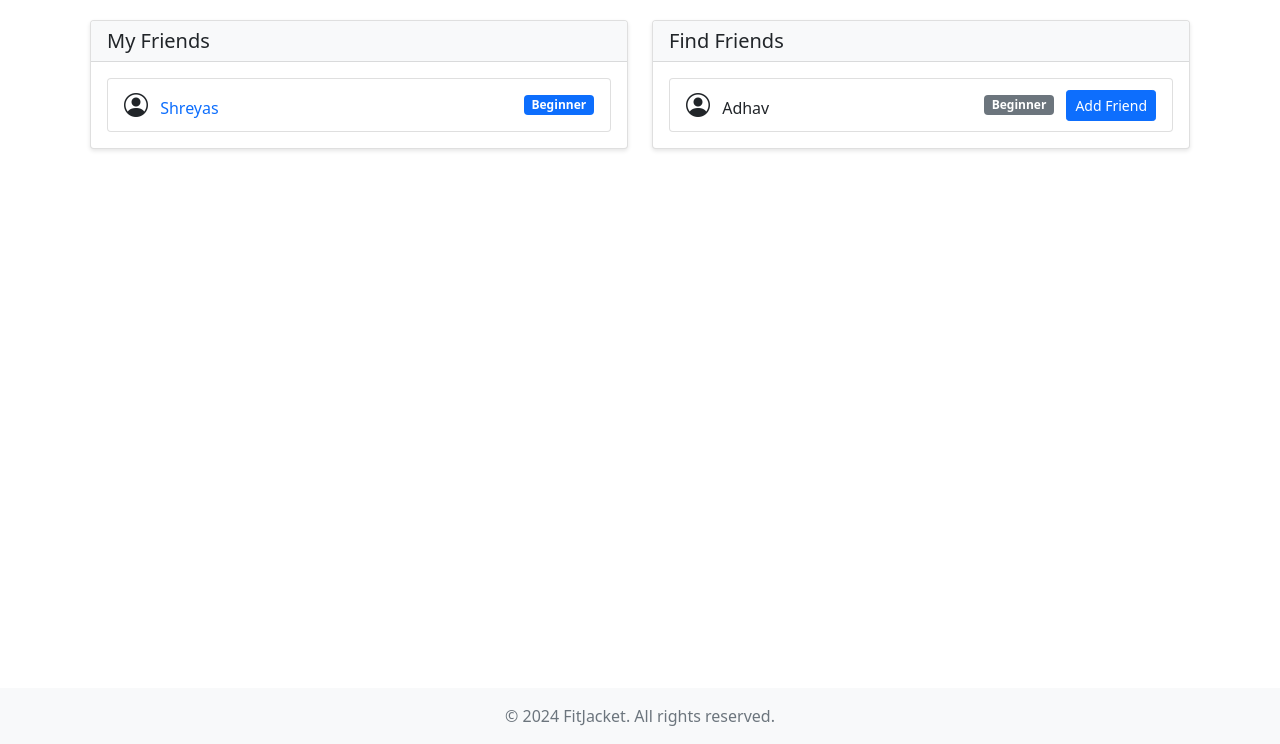
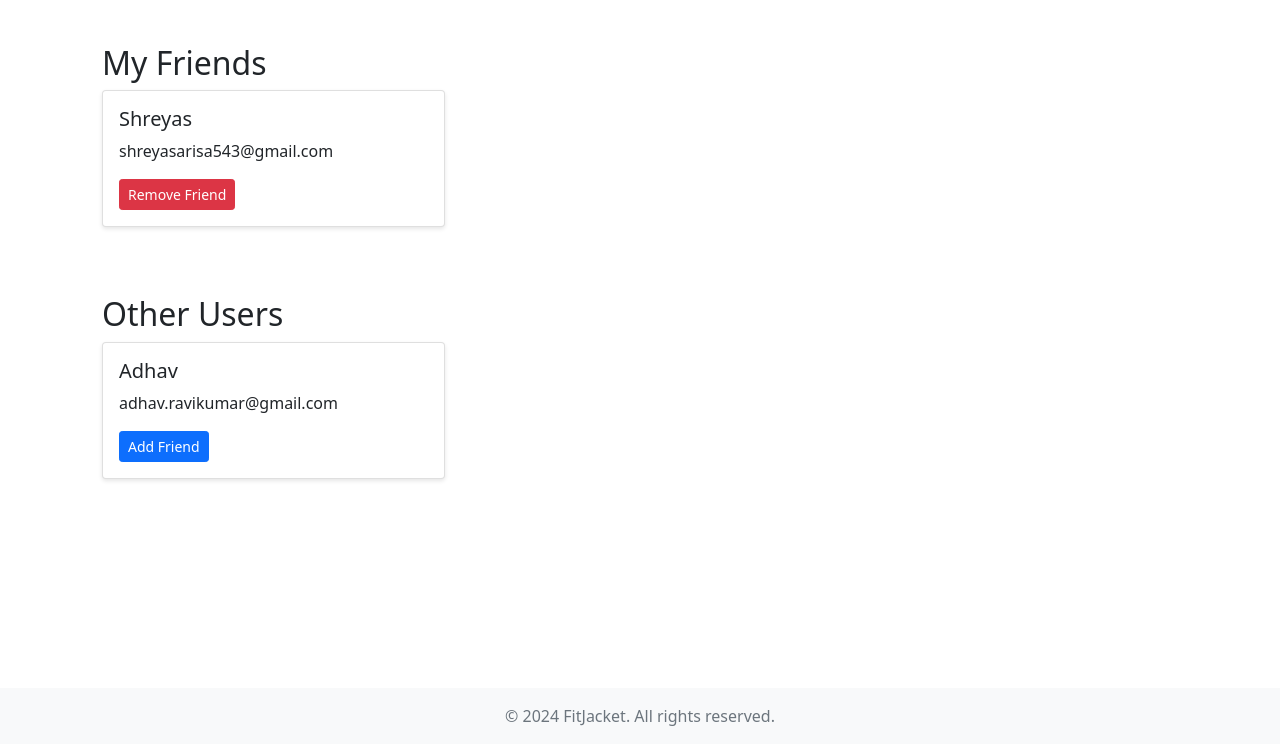
Before and after one commit to Shreyas765/FitJacket, a Django app: page /friends/ in a window 1280 px wide. Shown: the part 56-800 px from the top of the page. Run offline with Django 5.2, Linux system fonts and the light colour scheme; a user stored in the database is signed in; data comes from the database, SQL or seed files in the repository; both versions use the stored data as it was after the commit; some libraries are stand-ins or nearby versions.

Commit message:
added ability to delete friends, workouts, rpogress logs, etc

```diff
--- a/fitness/templates/fitness/friends.html
+++ b/fitness/templates/fitness/friends.html
@@ -3,78 +3,43 @@
 {% block title %}Friends - FitJacket{% endblock %}
 
 {% block content %}
+<div class="container mt-4">
+    <h2>My Friends</h2>
     <div class="row">
-    <!-- Current Friends -->
-    <div class="col-md-6">
+        {% for friend in friends %}
+        <div class="col-md-4 mb-4">
             <div class="card">
-            <div class="card-header">
-                <h5 class="mb-0">My Friends</h5>
+                <div class="card-body">
+                    <h5 class="card-title">{{ friend.username }}</h5>
+                    <p class="card-text">{{ friend.email }}</p>
+                    <a href="{% url 'remove_friend' friend.id %}" class="btn btn-danger btn-sm">Remove Friend</a>
                 </div>
-            <div class="card-body">
-                {% if friends %}
-                    <div class="list-group">
-                        {% for friend in friends %}
-                            <div class="list-group-item">
-                                <div class="d-flex justify-content-between align-items-center">
-                                    <div>
-                                        {% if friend.profile_picture %}
-                                            <img src="{{ friend.profile_picture.url }}" alt="{{ friend.username }}"
-                                                 class="rounded-circle me-2" style="width: 40px; height: 40px; object-fit: cover;">
-                                        {% else %}
-                                            <i class="bi bi-person-circle me-2" style="font-size: 1.5rem;"></i>
-                                        {% endif %}
-                                        <a href="{% url 'user_profile' friend.id %}" class="text-decoration-none">
-                                            {{ friend.username }}
-                                        </a>
             </div>
-                                    <span class="badge bg-primary">{{ friend.get_fitness_level_display }}</span>
         </div>
+        {% empty %}
+        <div class="col-12">
+            <p>You haven't added any friends yet.</p>
         </div>
         {% endfor %}
     </div>
-                {% else %}
-                    <p class="text-muted">You haven't added any friends yet.</p>
-                {% endif %}
+
+    <h2 class="mt-4">Other Users</h2>
+    <div class="row">
+        {% for user in other_users %}
+        <div class="col-md-4 mb-4">
+            <div class="card">
+                <div class="card-body">
+                    <h5 class="card-title">{{ user.username }}</h5>
+                    <p class="card-text">{{ user.email }}</p>
+                    <a href="{% url 'add_friend' user.id %}" class="btn btn-primary btn-sm">Add Friend</a>
                 </div>
             </div>
         </div>
-
-    <!-- Potential Friends -->
-    <div class="col-md-6">
-        <div class="card">
-            <div class="card-header">
-                <h5 class="mb-0">Find Friends</h5>
-            </div>
-            <div class="card-body">
-                {% if other_users %}
-                    <div class="list-group">
-                        {% for user in other_users %}
-                            <div class="list-group-item">
-                                <div class="d-flex justify-content-between align-items-center">
-                                    <div>
-                                        {% if user.profile_picture %}
-                                            <img src="{{ user.profile_picture.url }}" alt="{{ user.username }}"
-                                                 class="rounded-circle me-2" style="width: 40px; height: 40px; object-fit: cover;">
-                                        {% else %}
-                                            <i class="bi bi-person-circle me-2" style="font-size: 1.5rem;"></i>
-                                        {% endif %}
-                                        <span>{{ user.username }}</span>
-                                    </div>
-                                    <div>
-                                        <span class="badge bg-secondary me-2">{{ user.get_fitness_level_display }}</span>
-                                        <a href="{% url 'add_friend' user.id %}" class="btn btn-sm btn-primary">
-                                            Add Friend
-                                        </a>
-                                    </div>
-                                </div>
+        {% empty %}
+        <div class="col-12">
+            <p>No other users available to add as friends.</p>
         </div>
         {% endfor %}
     </div>
-                {% else %}
-                    <p class="text-muted">No other users to add as friends.</p>
-                {% endif %}
-            </div>
-        </div>
-    </div>
 </div>
 {% endblock %}
--- a/fitness/urls.py
+++ b/fitness/urls.py
@@ -36,7 +36,11 @@ urlpatterns = [
 
     # Social URLs
     path('friends/', views.friends, name='friends'),
-    path('add-friend/<int:user_id>/', views.add_friend, name='add_friend'),
+    path('add_friend/<int:user_id>/', views.add_friend, name='add_friend'),
+    path('remove_friend/<int:user_id>/', views.remove_friend, name='remove_friend'),
+    path('delete_goal/<int:goal_id>/', views.delete_goal, name='delete_goal'),
+    path('delete_progress/<int:progress_id>/', views.delete_progress, name='delete_progress'),
+    path('delete_workout/<int:workout_id>/', views.delete_workout, name='delete_workout'),
 
     # Achievement URLs
     path('achievements/', views.achievements, name='achievements'),
--- a/fitness/views.py
+++ b/fitness/views.py
@@ -19,6 +19,7 @@ from .forms import (
     WorkoutPlanExerciseForm, ChallengeForm, ProgressStatsForm,
     LocationForm, AICoachingForm, CustomPasswordResetForm
 )
+from django.contrib import messages
 
 # Make workout assistant optional
 try:
@@ -348,6 +349,37 @@ def add_friend(request, user_id):
 
     return redirect('friends')
 
+@login_required
+def remove_friend(request, user_id):
+    friend = get_object_or_404(CustomUser, id=user_id)
+    request.user.friends.remove(friend)
+    friend.friends.remove(request.user)  # Remove mutual friendship
+    return redirect('friends')
+
+@login_required
+def delete_goal(request, goal_id):
+    goal = get_object_or_404(Goal, id=goal_id, user=request.user)
+    if request.method == 'POST':
+        goal.delete()
+        messages.success(request, 'Goal deleted successfully.')
+    return redirect('dashboard')
+
+@login_required
+def delete_progress(request, progress_id):
+    progress = get_object_or_404(ProgressStats, id=progress_id, user=request.user)
+    if request.method == 'POST':
+        progress.delete()
+        messages.success(request, 'Progress entry deleted successfully.')
+    return redirect('dashboard')
+
+@login_required
+def delete_workout(request, workout_id):
+    workout = get_object_or_404(Workout, id=workout_id, user=request.user)
+    if request.method == 'POST':
+        workout.delete()
+        messages.success(request, 'Workout deleted successfully.')
+    return redirect('dashboard')
+
 class CustomPasswordResetView(PasswordResetView):
     form_class = CustomPasswordResetForm
     template_name = 'fitness/password_reset.html'
```
Also changed, not shown: fitness/templates/fitness/confirm_delete.html (added, +25 -0 lines), fitness/templates/fitness/dashboard.html (+52 -56 lines), db.sqlite3, 1 other file. Lines whose indentation alone changed are shown as unchanged.
